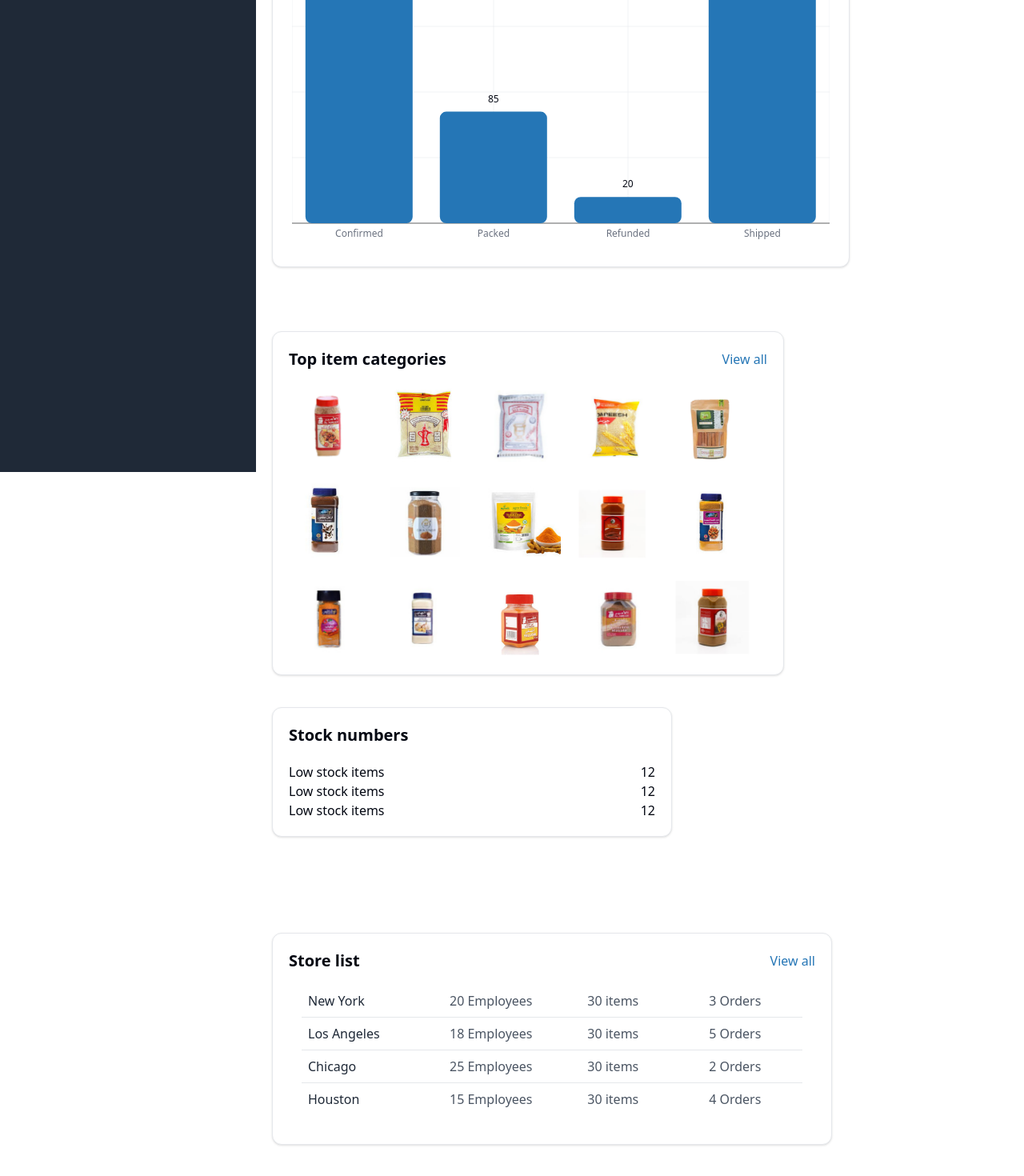
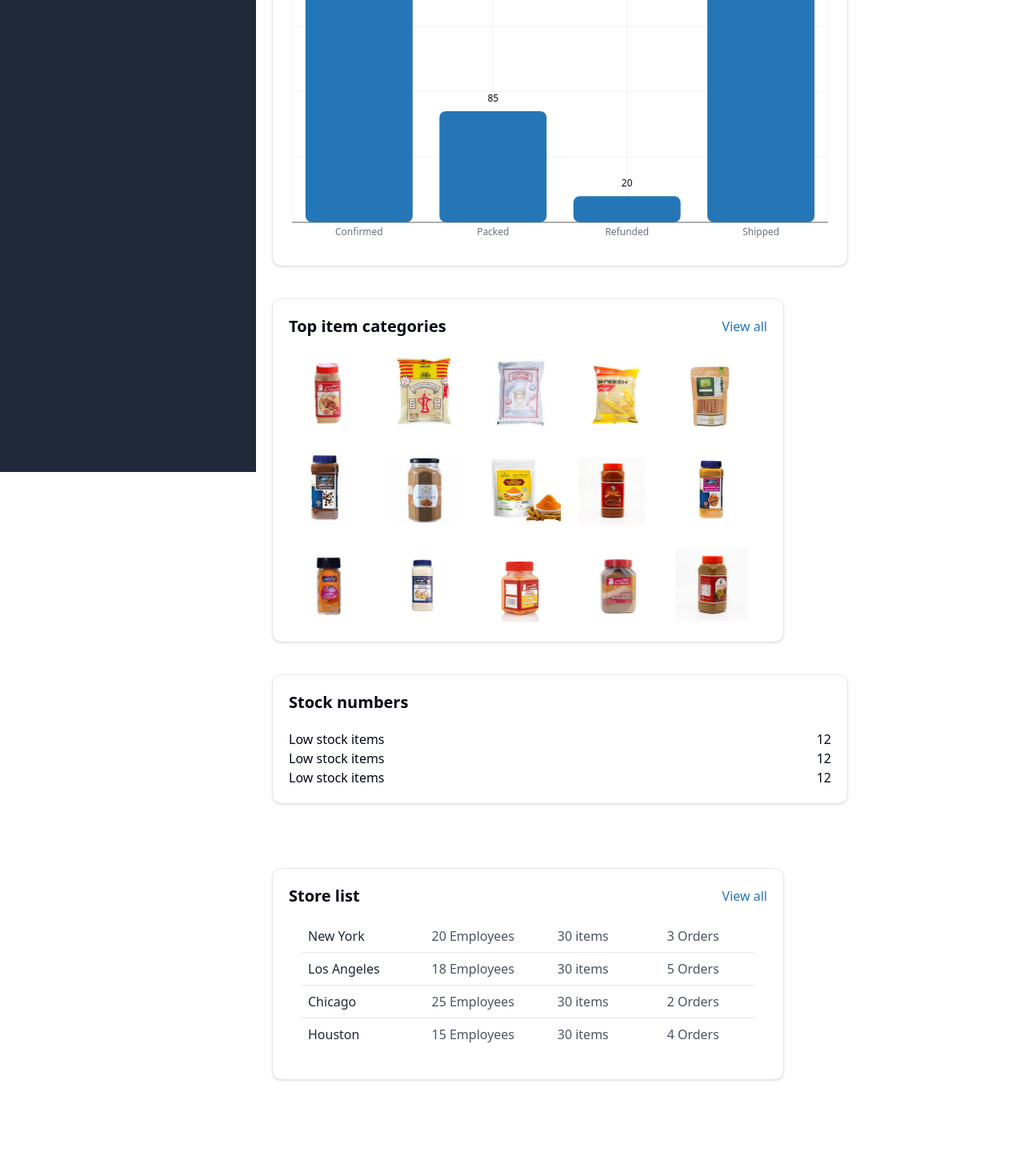
Before and after one commit to subin4693/AliMart-erp, a React (Vite) app: page /inventory in a window 1280 px wide. Shown: the part 210-1680 px from the top of the page at 80% size. After the commit the page ends 1580 px from the top, so only its background shows below. Built offline with nearby package versions, Linux system fonts and the light colour scheme.

Commit message:
Alignment fixed

```diff
--- a/src/pages/InventoryReports/BarChart.jsx
+++ b/src/pages/InventoryReports/BarChart.jsx
@@ -57,7 +57,7 @@ export default function BarChartComponent({
                     </div> */}
                 </div>
             </CardHeader>
-            <CardContent className="w-[90vh]">
+            <CardContent className="w-full">
                 <ChartContainer config={chartConfig}>
                     <BarChart
                         accessibilityLayer
--- a/src/pages/InventoryReports/index.jsx
+++ b/src/pages/InventoryReports/index.jsx
@@ -30,14 +30,16 @@ const index = () => {
     return (
         <div>
             <h1 className="font-semibold text-3xl mb-5">Recent Activity</h1>
-            <div className="flex gap-20 flex-wrap">
+            <div className="flex gap-10 flex-wrap">
+                <div className="md:w-2/3 lg:w-[90vh]">
                     <BarChart
                         selectedMonth={selectedMonth}
                         setSelectedMonth={setSelectedMonth}
                         selectedYear={selectedYear}
                         setSelectedYear={setSelectedYear}
                     />
-                <Card className="p-5 w-[640px]">
+                </div>
+                <Card className="p-5 w-full md:w-1/3 lg:w-[640px]">
                     <div className="flex items-center justify-between ">
                         <h1 className="text-xl font-semibold">Top item categories</h1>
                         <a href="" className="text-[#2576b6]">
@@ -123,8 +125,8 @@ const index = () => {
                     </div>
                 </Card>
             </div>
-            <div className="flex flex-wrap gap-20 mb-5">
-                <Card className="p-5 w-[500px] mt-10">
+            <div className="flex flex-wrap gap-10 ">
+                <Card className="p-5 w-[90vh] mt-10">
                     <h1 className="text-xl font-semibold mb-5">Stock numbers</h1>
                     <div className="">
                         <div className="flex justify-between items-center">
@@ -141,7 +143,7 @@ const index = () => {
                         </div>
                     </div>
                 </Card>
-                <Card className="p-5 w-[700px] mt-10">
+                <Card className="p-5 w-[640px]  mt-10">
                     <div className="flex items-center justify-between ">
                         <h1 className="text-xl font-semibold">Store list</h1>
                         <a href="" className="text-[#2576b6]">
```
Lines whose indentation alone changed are shown as unchanged.
